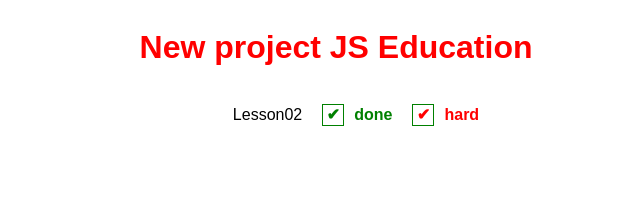
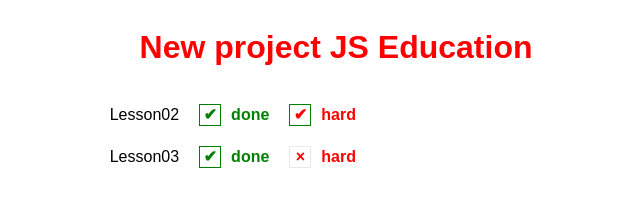
Before and after one commit to ONLIS/js_hard, a plain HTML site: page index.html in a window 1280 px wide. Shown: the whole page, without its empty margins (304-944 px from the left). Drawn offline with Linux system fonts and the light colour scheme.

Commit message:
lesson03 hard start

```diff
--- a/index.html
+++ b/index.html
@@ -15,7 +15,13 @@
             <li class="project-ol__item">
                 Lesson02
                 <span class="project-ol__simple project-ol__simple--done">done</span>
-                <span class="project-ol__hard project-ol__hard--done">hard</span></li>
+                <span class="project-ol__hard project-ol__hard--done">hard</span>
+            </li>
+            <li class="project-ol__item">
+                Lesson03
+                <span class="project-ol__simple project-ol__simple--done">done</span>
+                <span class="project-ol__hard project-ol__hard--start">hard</span>
+            </li>
         </ol>
     </div>
 </body>
```
